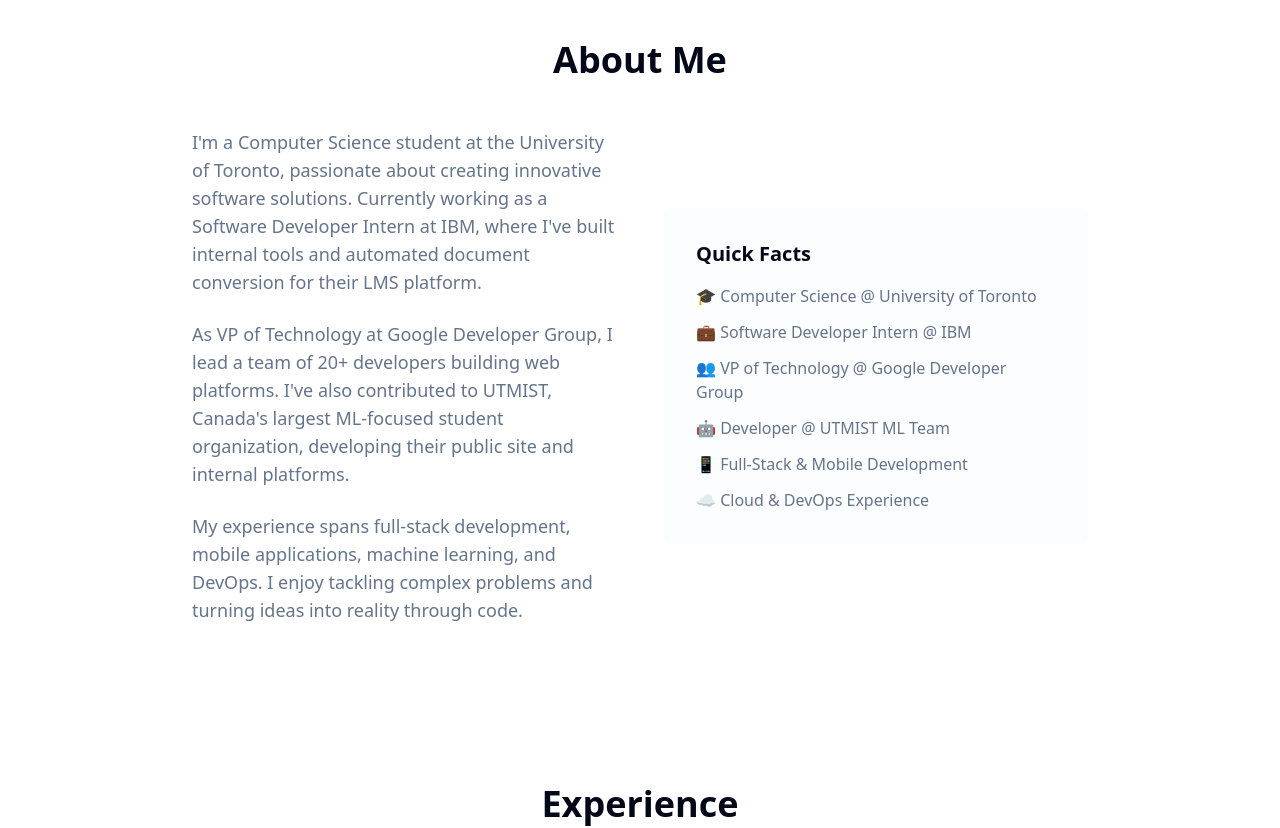
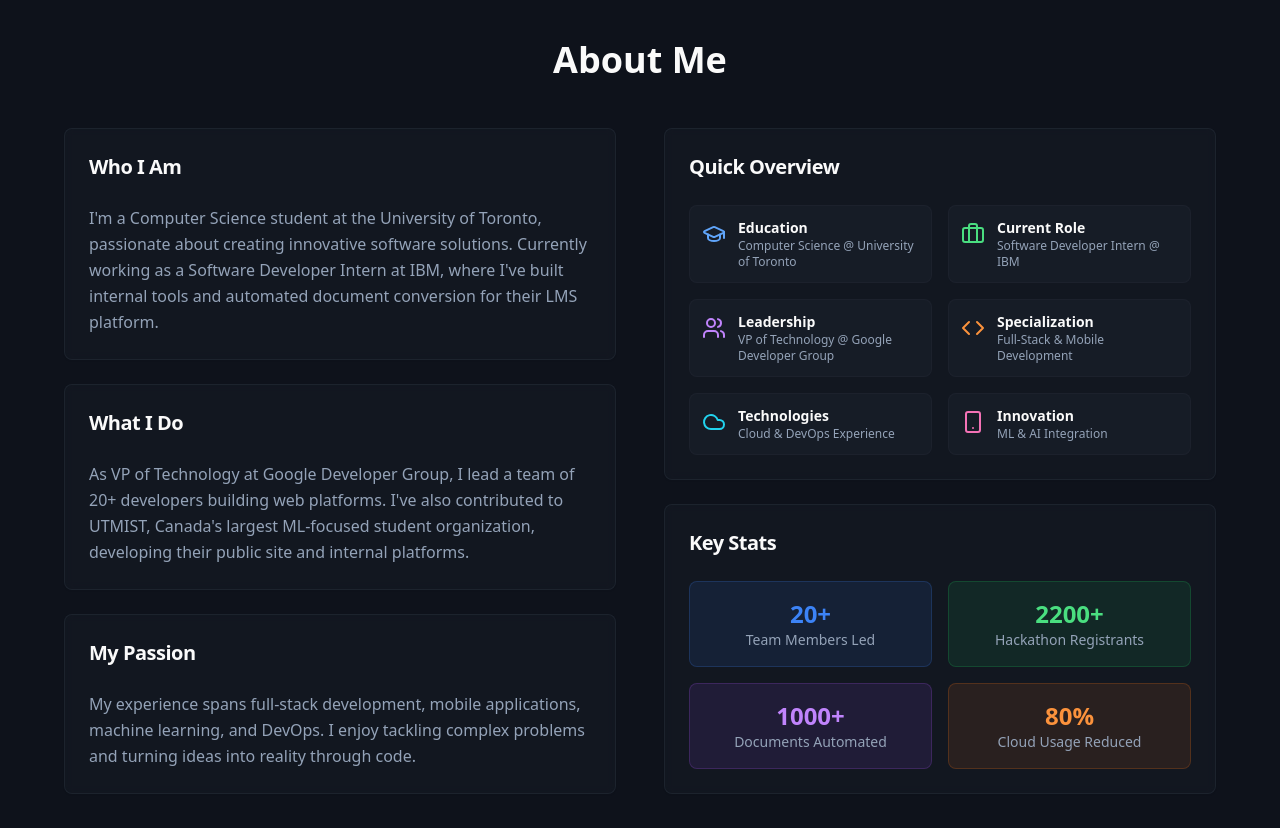
Before and after one commit to Phalanyx/AlbertHuynhPortfolio, a React (Vite) app: page / in a window 1280 px wide. Shown: the part 840-1668 px from the top of the page. Built offline with nearby package versions, Linux system fonts and the light colour scheme.

Commit message:
Refactor: Apply dark blue theme and improve About section
- Changed the theme to dark blue with white text.
- Improved the styling of the About Me section using cards.

```diff
--- a/src/components/About.tsx
+++ b/src/components/About.tsx
@@ -1,37 +1,142 @@
+
+import { Card, CardContent, CardHeader, CardTitle } from "@/components/ui/card";
+import { Badge } from "@/components/ui/badge";
+import { GraduationCap, Briefcase, Users, Code, Cloud, Smartphone } from "lucide-react";
 
 export const About = () => {
+  const highlights = [
+    {
+      icon: <GraduationCap className="w-6 h-6" />,
+      title: "Education",
+      content: "Computer Science @ University of Toronto",
+      color: "text-blue-400"
+    },
+    {
+      icon: <Briefcase className="w-6 h-6" />,
+      title: "Current Role",
+      content: "Software Developer Intern @ IBM",
+      color: "text-green-400"
+    },
+    {
+      icon: <Users className="w-6 h-6" />,
+      title: "Leadership",
+      content: "VP of Technology @ Google Developer Group",
+      color: "text-purple-400"
+    },
+    {
+      icon: <Code className="w-6 h-6" />,
+      title: "Specialization",
+      content: "Full-Stack & Mobile Development",
+      color: "text-orange-400"
+    },
+    {
+      icon: <Cloud className="w-6 h-6" />,
+      title: "Technologies",
+      content: "Cloud & DevOps Experience",
+      color: "text-cyan-400"
+    },
+    {
+      icon: <Smartphone className="w-6 h-6" />,
+      title: "Innovation",
+      content: "ML & AI Integration",
+      color: "text-pink-400"
+    }
+  ];
+
   return (
     <section id="about" className="py-20 bg-background">
       <div className="container mx-auto px-6">
-        <div className="max-w-4xl mx-auto">
-          <h2 className="text-3xl md:text-4xl font-bold text-center mb-12">About Me</h2>
-          <div className="grid md:grid-cols-2 gap-12 items-center">
-            <div>
-              <p className="text-lg text-muted-foreground mb-6">
+        <div className="max-w-6xl mx-auto">
+          <h2 className="text-3xl md:text-4xl font-bold text-center mb-12 text-foreground">About Me</h2>
+
+          <div className="grid lg:grid-cols-2 gap-12 items-start">
+            <div className="space-y-6">
+              <Card className="border-border/50 bg-card/50 backdrop-blur-sm">
+                <CardHeader>
+                  <CardTitle className="text-xl text-foreground">Who I Am</CardTitle>
+                </CardHeader>
+                <CardContent>
+                  <p className="text-muted-foreground leading-relaxed">
                     I'm a Computer Science student at the University of Toronto, passionate about creating
                     innovative software solutions. Currently working as a Software Developer Intern at IBM,
                     where I've built internal tools and automated document conversion for their LMS platform.
                   </p>
-              <p className="text-lg text-muted-foreground mb-6">
+                </CardContent>
+              </Card>
+
+              <Card className="border-border/50 bg-card/50 backdrop-blur-sm">
+                <CardHeader>
+                  <CardTitle className="text-xl text-foreground">What I Do</CardTitle>
+                </CardHeader>
+                <CardContent>
+                  <p className="text-muted-foreground leading-relaxed">
                     As VP of Technology at Google Developer Group, I lead a team of 20+ developers building
                     web platforms. I've also contributed to UTMIST, Canada's largest ML-focused student organization,
                     developing their public site and internal platforms.
                   </p>
-              <p className="text-lg text-muted-foreground">
+                </CardContent>
+              </Card>
+
+              <Card className="border-border/50 bg-card/50 backdrop-blur-sm">
+                <CardHeader>
+                  <CardTitle className="text-xl text-foreground">My Passion</CardTitle>
+                </CardHeader>
+                <CardContent>
+                  <p className="text-muted-foreground leading-relaxed">
                     My experience spans full-stack development, mobile applications, machine learning, and
                     DevOps. I enjoy tackling complex problems and turning ideas into reality through code.
                   </p>
+                </CardContent>
+              </Card>
             </div>
-            <div className="bg-secondary/20 p-8 rounded-lg">
-              <h3 className="text-xl font-semibold mb-4">Quick Facts</h3>
-              <ul className="space-y-3 text-muted-foreground">
-                <li>🎓 Computer Science @ University of Toronto</li>
-                <li>💼 Software Developer Intern @ IBM</li>
-                <li>👥 VP of Technology @ Google Developer Group</li>
-                <li>🤖 Developer @ UTMIST ML Team</li>
-                <li>📱 Full-Stack & Mobile Development</li>
-                <li>☁️ Cloud & DevOps Experience</li>
-              </ul>
+
+            <div className="space-y-6">
+              <Card className="border-border/50 bg-card/50 backdrop-blur-sm">
+                <CardHeader>
+                  <CardTitle className="text-xl text-foreground">Quick Overview</CardTitle>
+                </CardHeader>
+                <CardContent>
+                  <div className="grid grid-cols-1 md:grid-cols-2 gap-4">
+                    {highlights.map((item, index) => (
+                      <div key={index} className="flex items-start space-x-3 p-3 rounded-lg bg-secondary/30 border border-border/30">
+                        <div className={`${item.color} mt-1`}>
+                          {item.icon}
+                        </div>
+                        <div>
+                          <h4 className="font-semibold text-sm text-foreground">{item.title}</h4>
+                          <p className="text-xs text-muted-foreground">{item.content}</p>
+                        </div>
+                      </div>
+                    ))}
+                  </div>
+                </CardContent>
+              </Card>
+
+              <Card className="border-border/50 bg-card/50 backdrop-blur-sm">
+                <CardHeader>
+                  <CardTitle className="text-xl text-foreground">Key Stats</CardTitle>
+                </CardHeader>
+                <CardContent>
+                  <div className="grid grid-cols-2 gap-4 text-center">
+                    <div className="p-4 rounded-lg bg-primary/10 border border-primary/20">
+                      <div className="text-2xl font-bold text-primary">20+</div>
+                      <div className="text-sm text-muted-foreground">Team Members Led</div>
+                    </div>
+                    <div className="p-4 rounded-lg bg-green-500/10 border border-green-500/20">
+                      <div className="text-2xl font-bold text-green-400">2200+</div>
+                      <div className="text-sm text-muted-foreground">Hackathon Registrants</div>
+                    </div>
+                    <div className="p-4 rounded-lg bg-purple-500/10 border border-purple-500/20">
+                      <div className="text-2xl font-bold text-purple-400">1000+</div>
+                      <div className="text-sm text-muted-foreground">Documents Automated</div>
+                    </div>
+                    <div className="p-4 rounded-lg bg-orange-500/10 border border-orange-500/20">
+                      <div className="text-2xl font-bold text-orange-400">80%</div>
+                      <div className="text-sm text-muted-foreground">Cloud Usage Reduced</div>
+                    </div>
+                  </div>
+                </CardContent>
+              </Card>
             </div>
           </div>
         </div>
--- a/src/index.css
+++ b/src/index.css
@@ -1,3 +1,4 @@
+
 @tailwind base;
 @tailwind components;
 @tailwind utilities;
@@ -6,89 +7,82 @@
 
 @layer base {
   :root {
-    --background: 0 0% 100%;
-    --foreground: 222.2 84% 4.9%;
+    --background: 220 30% 8%;
+    --foreground: 0 0% 98%;
 
-    --card: 0 0% 100%;
-    --card-foreground: 222.2 84% 4.9%;
+    --card: 220 25% 12%;
+    --card-foreground: 0 0% 98%;
 
-    --popover: 0 0% 100%;
-    --popover-foreground: 222.2 84% 4.9%;
+    --popover: 220 25% 12%;
+    --popover-foreground: 0 0% 98%;
 
-    --primary: 222.2 47.4% 11.2%;
-    --primary-foreground: 210 40% 98%;
+    --primary: 217 91% 60%;
+    --primary-foreground: 0 0% 98%;
 
-    --secondary: 210 40% 96.1%;
-    --secondary-foreground: 222.2 47.4% 11.2%;
+    --secondary: 220 20% 18%;
+    --secondary-foreground: 0 0% 98%;
 
-    --muted: 210 40% 96.1%;
-    --muted-foreground: 215.4 16.3% 46.9%;
+    --muted: 220 20% 18%;
+    --muted-foreground: 215 20% 65%;
 
-    --accent: 210 40% 96.1%;
-    --accent-foreground: 222.2 47.4% 11.2%;
+    --accent: 220 20% 18%;
+    --accent-foreground: 0 0% 98%;
 
     --destructive: 0 84.2% 60.2%;
     --destructive-foreground: 210 40% 98%;
 
-    --border: 214.3 31.8% 91.4%;
-    --input: 214.3 31.8% 91.4%;
-    --ring: 222.2 84% 4.9%;
+    --border: 220 20% 20%;
+    --input: 220 20% 20%;
+    --ring: 217 91% 60%;
 
     --radius: 0.5rem;
 
-    --sidebar-background: 0 0% 98%;
-
-    --sidebar-foreground: 240 5.3% 26.1%;
-
-    --sidebar-primary: 240 5.9% 10%;
-
+    --sidebar-background: 220 30% 8%;
+    --sidebar-foreground: 0 0% 98%;
+    --sidebar-primary: 217 91% 60%;
     --sidebar-primary-foreground: 0 0% 98%;
-
-    --sidebar-accent: 240 4.8% 95.9%;
-
-    --sidebar-accent-foreground: 240 5.9% 10%;
-
-    --sidebar-border: 220 13% 91%;
-
-    --sidebar-ring: 217.2 91.2% 59.8%;
+    --sidebar-accent: 220 20% 18%;
+    --sidebar-accent-foreground: 0 0% 98%;
+    --sidebar-border: 220 20% 20%;
+    --sidebar-ring: 217 91% 60%;
   }
 
   .dark {
-    --background: 222.2 84% 4.9%;
-    --foreground: 210 40% 98%;
+    --background: 220 30% 8%;
+    --foreground: 0 0% 98%;
 
-    --card: 222.2 84% 4.9%;
-    --card-foreground: 210 40% 98%;
+    --card: 220 25% 12%;
+    --card-foreground: 0 0% 98%;
 
-    --popover: 222.2 84% 4.9%;
-    --popover-foreground: 210 40% 98%;
+    --popover: 220 25% 12%;
+    --popover-foreground: 0 0% 98%;
 
-    --primary: 210 40% 98%;
-    --primary-foreground: 222.2 47.4% 11.2%;
+    --primary: 217 91% 60%;
+    --primary-foreground: 0 0% 98%;
 
-    --secondary: 217.2 32.6% 17.5%;
-    --secondary-foreground: 210 40% 98%;
+    --secondary: 220 20% 18%;
+    --secondary-foreground: 0 0% 98%;
 
-    --muted: 217.2 32.6% 17.5%;
-    --muted-foreground: 215 20.2% 65.1%;
+    --muted: 220 20% 18%;
+    --muted-foreground: 215 20% 65%;
 
-    --accent: 217.2 32.6% 17.5%;
-    --accent-foreground: 210 40% 98%;
+    --accent: 220 20% 18%;
+    --accent-foreground: 0 0% 98%;
 
     --destructive: 0 62.8% 30.6%;
     --destructive-foreground: 210 40% 98%;
 
-    --border: 217.2 32.6% 17.5%;
-    --input: 217.2 32.6% 17.5%;
-    --ring: 212.7 26.8% 83.9%;
-    --sidebar-background: 240 5.9% 10%;
-    --sidebar-foreground: 240 4.8% 95.9%;
-    --sidebar-primary: 224.3 76.3% 48%;
-    --sidebar-primary-foreground: 0 0% 100%;
-    --sidebar-accent: 240 3.7% 15.9%;
-    --sidebar-accent-foreground: 240 4.8% 95.9%;
-    --sidebar-border: 240 3.7% 15.9%;
-    --sidebar-ring: 217.2 91.2% 59.8%;
+    --border: 220 20% 20%;
+    --input: 220 20% 20%;
+    --ring: 217 91% 60%;
+    --sidebar-background: 220 30% 8%;
+    --sidebar-foreground: 0 0% 98%;
+    --sidebar-primary: 217 91% 60%;
+    --sidebar-primary-foreground: 0 0% 98%;
+    --sidebar-accent: 220 20% 18%;
+    --sidebar-accent-foreground: 0 0% 98%;
+    --sidebar-border: 220 20% 20%;
+    --sidebar-ring: 217 91% 60%;
   }
 }
 
```
Also changed, not shown: src/components/Hero.tsx (+5 -5 lines). Lines whose indentation alone changed are shown as unchanged.
